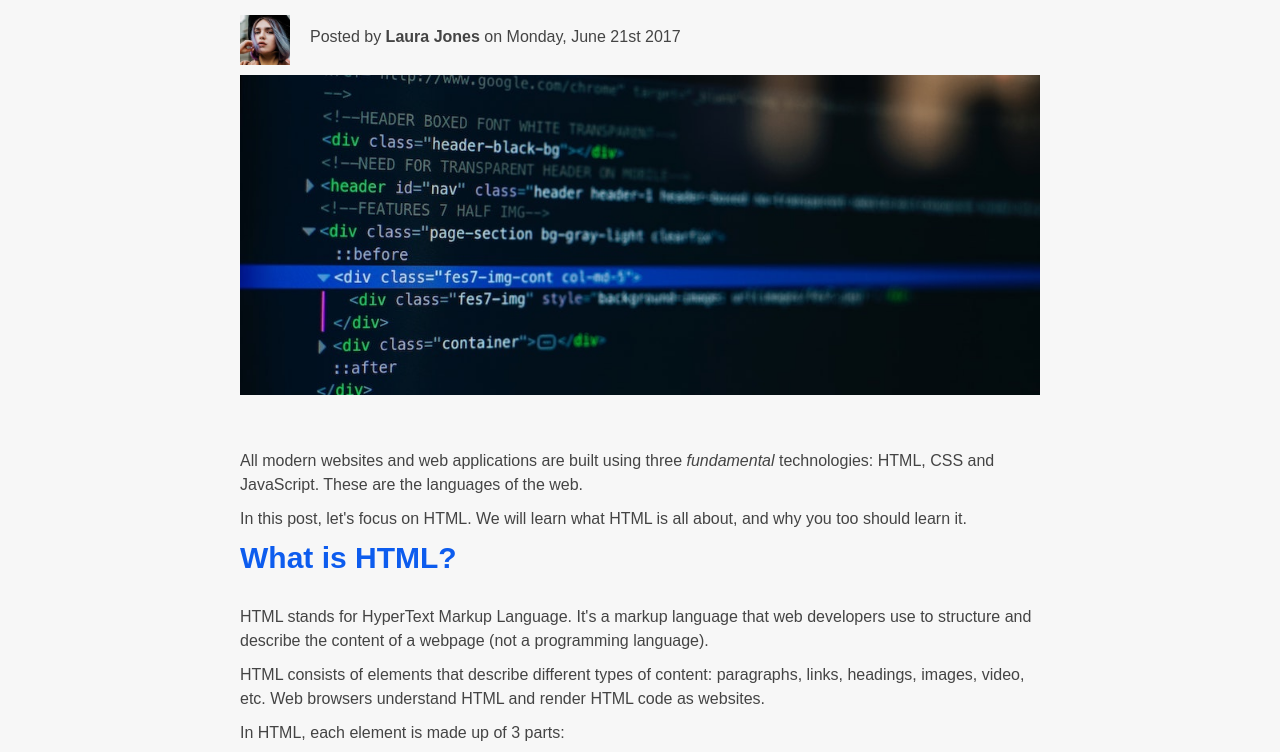
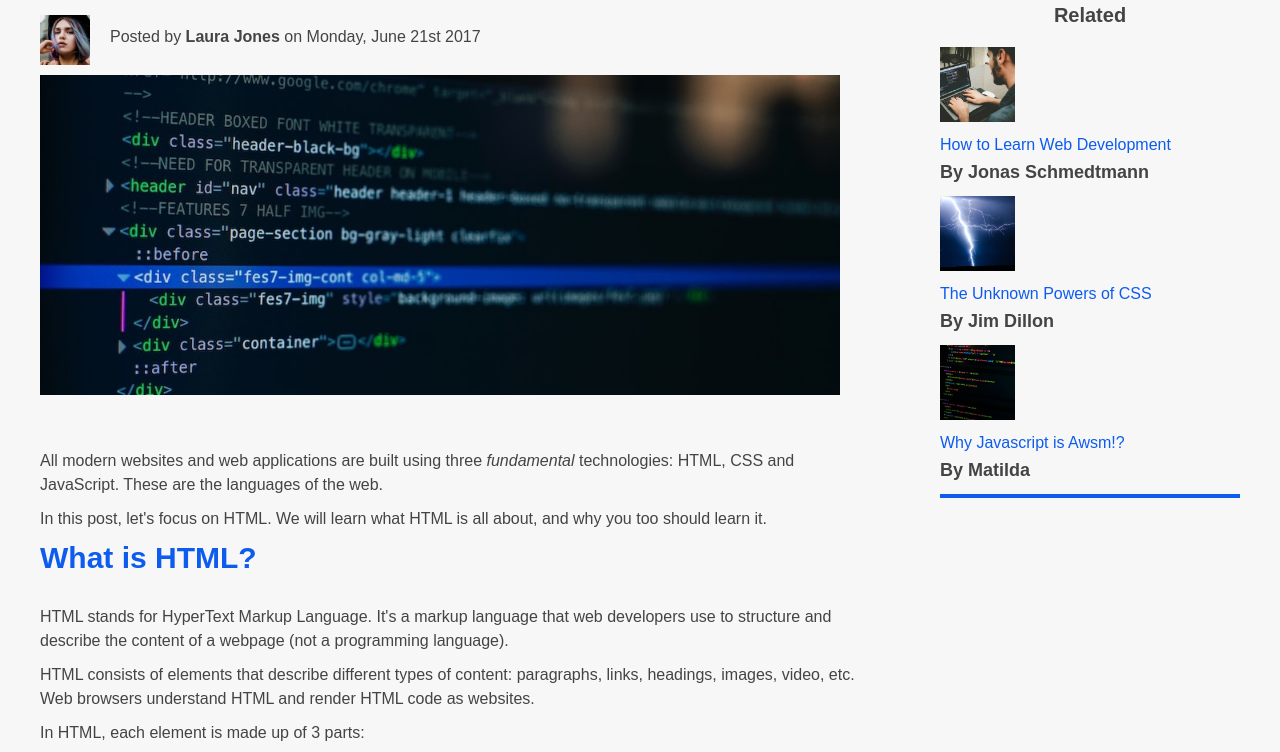
Before and after one commit to Jeremy1806/Web-Dev-Practice, a plain HTML site: page CSS Layouts/index.html in a window 1280 px wide. Shown: the part 197-949 px from the top of the page. Drawn offline with Linux system fonts and the light colour scheme.

Commit message:
positioned aside

```diff
--- a/CSS Layouts/app.css
+++ b/CSS Layouts/app.css
@@ -8,7 +8,7 @@ body {
 }
 
 .container {
-  width: 800px;
+  width: 1200px;
   margin: 0 auto;
   position: relative;
 }
@@ -16,7 +16,7 @@ aside {
   border-top: 4px solid rgb(13, 92, 238);
   border-bottom: 4px solid rgb(13, 92, 238);
   margin: 30px 0px;
-  width: 500px;
+  box-sizing: border-box;
 }
 
 h2::after {
@@ -84,7 +84,8 @@ h3 {
 h4 {
   font-size: 20px;
   text-align: center;
-  margin-top: 10px;
+  margin-top: 30px;
+  margin-bottom: 20px;
 }
 p {
   margin-bottom: 10px;
@@ -100,6 +101,7 @@ li {
 }
 #relatedOp {
   list-style: none;
+  margin-left: 0;
 }
 
 aside p {
@@ -129,7 +131,9 @@ a:hover {
 a:active {
   background-color: black;
 }
-
+#relatedOp a {
+  display: block;
+}
 .post-img {
   width: 800px;
   height: auto;
@@ -159,3 +163,19 @@ nav {
   content: "";
   display: block;
 }
+
+/* float layout */
+
+article {
+  width: 830px;
+  float: left;
+}
+
+aside {
+  width: 300px;
+  float: right;
+}
+
+footer {
+  clear: both;
+}
```
